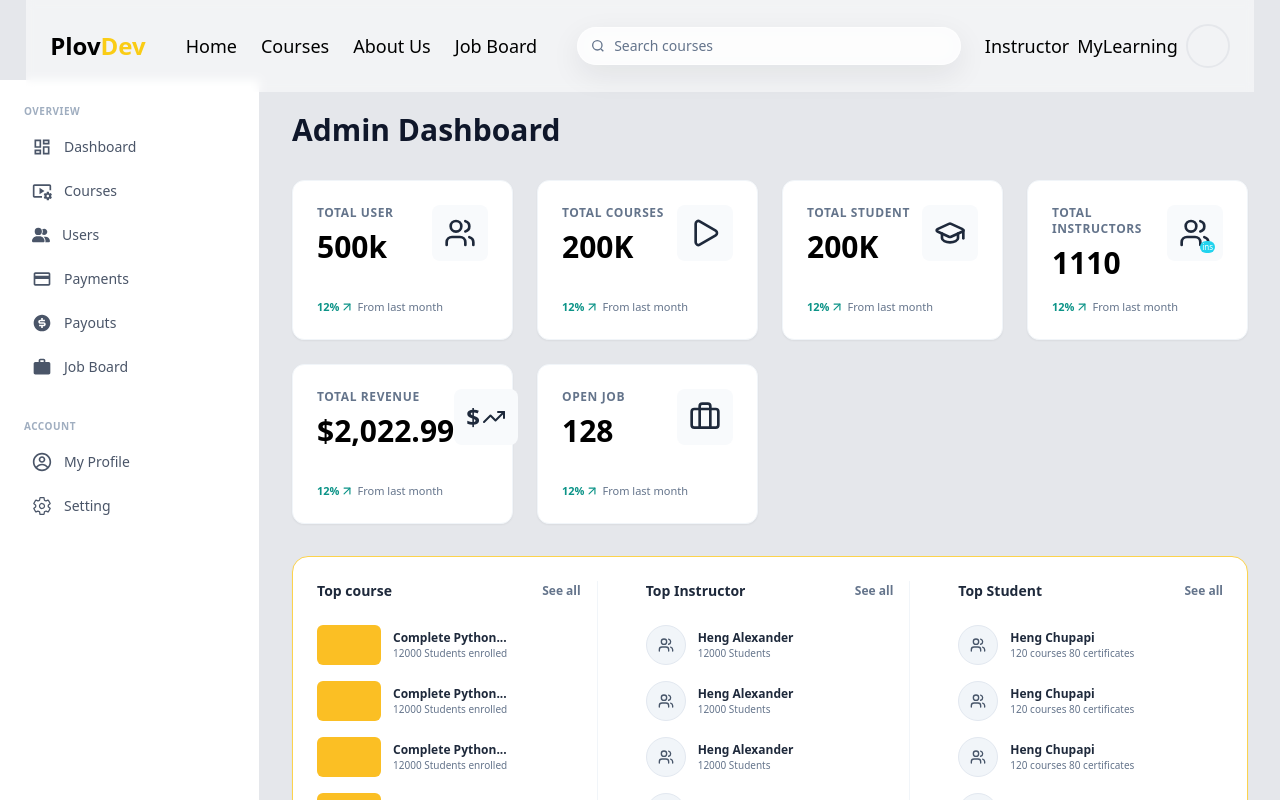
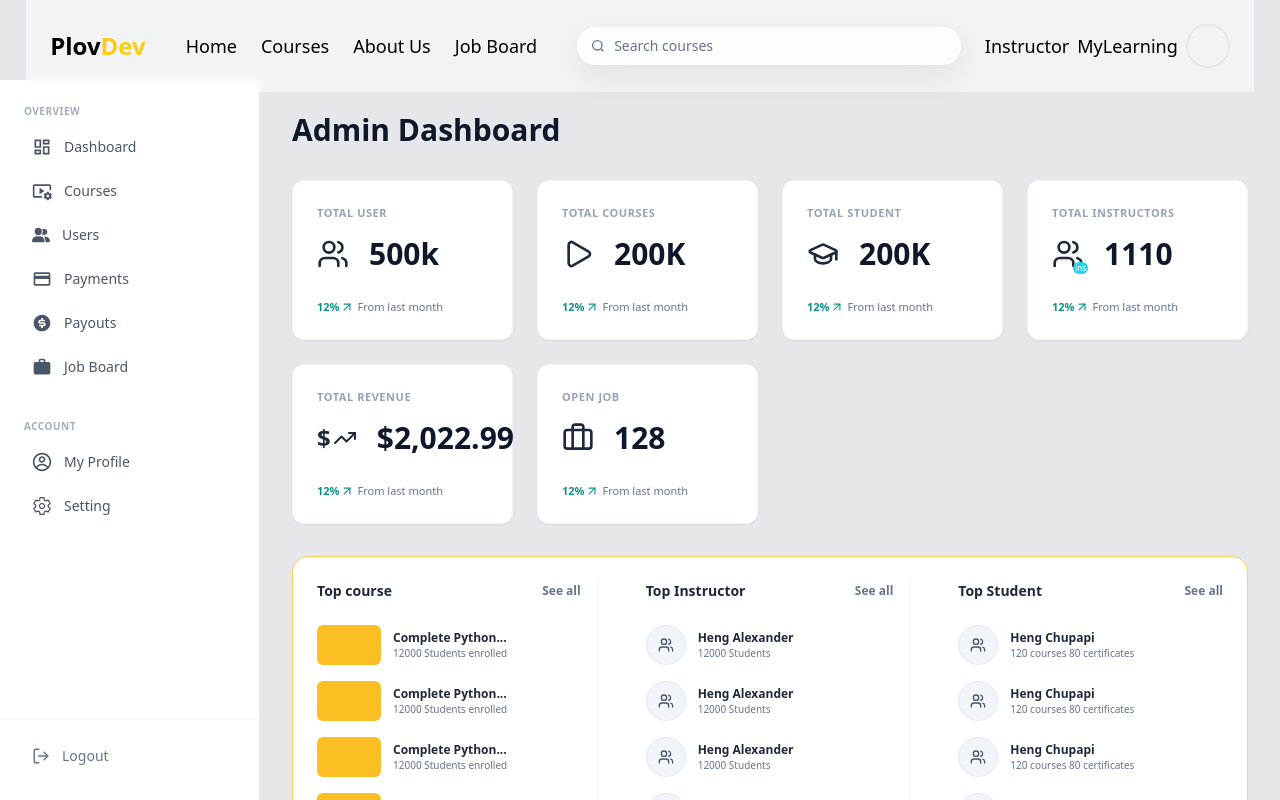
Before and after one commit to SokKimsour/plovdev-client, a React (Vite) app: page /admin in a window 1280 px wide. Shown: the top 800 px of the page. Built offline with nearby package versions, Linux system fonts and the light colour scheme; no server answers.

Commit message:
feat: implement admin layout and foundational dashboard, course, user, job, and payout management pages

```diff
--- a/src/components/layout/AdminLayout.jsx
+++ b/src/components/layout/AdminLayout.jsx
@@ -7,7 +7,7 @@ const AdminLayout = () => {
   const navigate = useNavigate();
 
   return (
-    <div className="min-h-screen bg-[#E5E7EB] flex flex-col font-sans">
+    <div className="h-screen bg-[#E5E7EB] flex flex-col font-sans overflow-hidden">
       {/* Standard User Header */}
       <NavbarAfterLogin />
 
--- a/src/pages/admin/AdminCoursesPage.jsx
+++ b/src/pages/admin/AdminCoursesPage.jsx
@@ -57,13 +57,11 @@ const AdminCoursesPage = () => {
       <div className="grid grid-cols-1 sm:grid-cols-2 lg:grid-cols-4 gap-6">
         {stats.map((stat, index) => (
           <div key={index} className="bg-white rounded-xl shadow-sm border border-slate-100 p-5 flex flex-col justify-between h-[130px]">
-            <div className="flex justify-between items-start">
-              <div>
-                <p className="text-xs font-semibold text-slate-500 uppercase tracking-wider">{stat.title}</p>
-                <h3 className="text-3xl font-bold text-slate-850 mt-2">{stat.value}</h3>
-              </div>
-              <div className={`p-2.5 rounded-lg ${stat.isAlert ? 'bg-red-50' : 'bg-slate-50'}`}>
-                {stat.icon}
+            <div className="flex flex-col">
+              <p className="text-[11px] font-bold text-slate-400 uppercase tracking-wider">{stat.title}</p>
+              <div className="flex items-center gap-3 mt-4">
+                <div className="pr-2">{stat.icon}</div>
+                <h3 className="text-3xl font-bold text-slate-900 leading-none">{stat.value}</h3>
               </div>
             </div>
             {/* Trend */}
--- a/src/pages/admin/AdminDashboard.jsx
+++ b/src/pages/admin/AdminDashboard.jsx
@@ -84,14 +84,12 @@ const AdminDashboard = () => {
       <div className="grid grid-cols-1 sm:grid-cols-2 lg:grid-cols-4 gap-6">
         {stats.map((stat, index) => (
           <div key={index} className="bg-white rounded-xl shadow-sm border border-slate-100 p-6 flex flex-col justify-between h-[160px]">
-            {/* Top Row: Title & Icon */}
-            <div className="flex justify-between items-start">
-              <div>
-                <p className="text-xs font-semibold text-slate-500 uppercase tracking-wider">{stat.title}</p>
-                <h3 className="text-3xl font-bold text-slate-850 mt-2">{stat.value}</h3>
-              </div>
-              <div className="p-3 bg-slate-50 rounded-lg">
-                {stat.icon}
+            {/* Top Row: Title & Icon next to Value */}
+            <div className="flex flex-col">
+              <p className="text-[11px] font-bold text-slate-400 uppercase tracking-wider">{stat.title}</p>
+              <div className="flex items-center gap-3 mt-4">
+                <div className="pr-2">{stat.icon}</div>
+                <h3 className="text-3xl font-bold text-slate-900 leading-none">{stat.value}</h3>
               </div>
             </div>
             {/* Bottom Row: Trend */}
--- a/src/pages/admin/AdminJobsPage.jsx
+++ b/src/pages/admin/AdminJobsPage.jsx
@@ -105,7 +105,7 @@ const AdminJobsPage = () => {
               <p className="text-xs font-semibold text-slate-500 uppercase tracking-wider">{stat.title}</p>
               <h3 className="text-3xl font-bold text-slate-800 mt-2">{stat.value}</h3>
             </div>
-            <div className="p-3 bg-slate-50 rounded-full text-slate-700">
+            <div className="p-3 border border-slate-205 rounded-full text-slate-700">
               {stat.icon}
             </div>
           </div>
--- a/src/pages/admin/AdminPayoutsPage.jsx
+++ b/src/pages/admin/AdminPayoutsPage.jsx
@@ -25,8 +25,8 @@ const AdminPayoutsPage = () => {
             <p className="text-xs font-bold text-slate-800 uppercase tracking-wider">Pending Requests</p>
             <h3 className="text-4xl font-bold text-slate-900 mt-2">24</h3>
           </div>
-          <div className="p-3 bg-slate-900/10 rounded-full text-slate-800">
-            <Clock className="h-10 w-10 text-slate-850 stroke-[1.5]" />
+          <div className="p-3 border border-slate-900/20 rounded-full text-slate-850">
+            <Clock className="h-10 w-10 stroke-[1.5]" />
           </div>
         </div>
 
@@ -36,7 +36,7 @@ const AdminPayoutsPage = () => {
             <p className="text-xs font-semibold text-slate-500 uppercase tracking-wider">Amount to Pay</p>
             <h3 className="text-4xl font-bold text-slate-800 mt-2">$ $12,450</h3>
           </div>
-          <div className="p-3 bg-slate-50 rounded-full text-slate-700">
+          <div className="p-3 border border-slate-200 rounded-full text-slate-700">
             <DollarSign className="h-10 w-10 stroke-[1.5]" />
           </div>
         </div>
@@ -47,7 +47,7 @@ const AdminPayoutsPage = () => {
             <p className="text-xs font-semibold text-slate-500 uppercase tracking-wider">Total Paid Out</p>
             <h3 className="text-4xl font-bold text-slate-800 mt-2">$ $145,200</h3>
           </div>
-          <div className="p-3 bg-green-50 rounded-full text-green-600">
+          <div className="p-3 border border-green-200 rounded-full text-green-600">
             <CheckCircle2 className="h-10 w-10 stroke-[1.5]" />
           </div>
         </div>
--- a/src/pages/admin/AdminUsersPage.jsx
+++ b/src/pages/admin/AdminUsersPage.jsx
@@ -57,13 +57,11 @@ const AdminUsersPage = () => {
       <div className="grid grid-cols-1 sm:grid-cols-2 lg:grid-cols-4 gap-6">
         {stats.map((stat, index) => (
           <div key={index} className="bg-white rounded-xl shadow-sm border border-slate-100 p-5 flex flex-col justify-between h-[130px]">
-            <div className="flex justify-between items-start">
-              <div>
-                <p className="text-xs font-semibold text-slate-500 uppercase tracking-wider">{stat.title}</p>
-                <h3 className="text-3xl font-bold text-slate-850 mt-2">{stat.value}</h3>
-              </div>
-              <div className={`p-2.5 rounded-lg ${stat.isAlert ? 'bg-red-50' : 'bg-slate-50'}`}>
-                {stat.icon}
+            <div className="flex flex-col">
+              <p className="text-[11px] font-bold text-slate-400 uppercase tracking-wider">{stat.title}</p>
+              <div className="flex items-center gap-3 mt-4">
+                <div className="pr-2">{stat.icon}</div>
+                <h3 className="text-3xl font-bold text-slate-900 leading-none">{stat.value}</h3>
               </div>
             </div>
             {/* Trend */}
```
